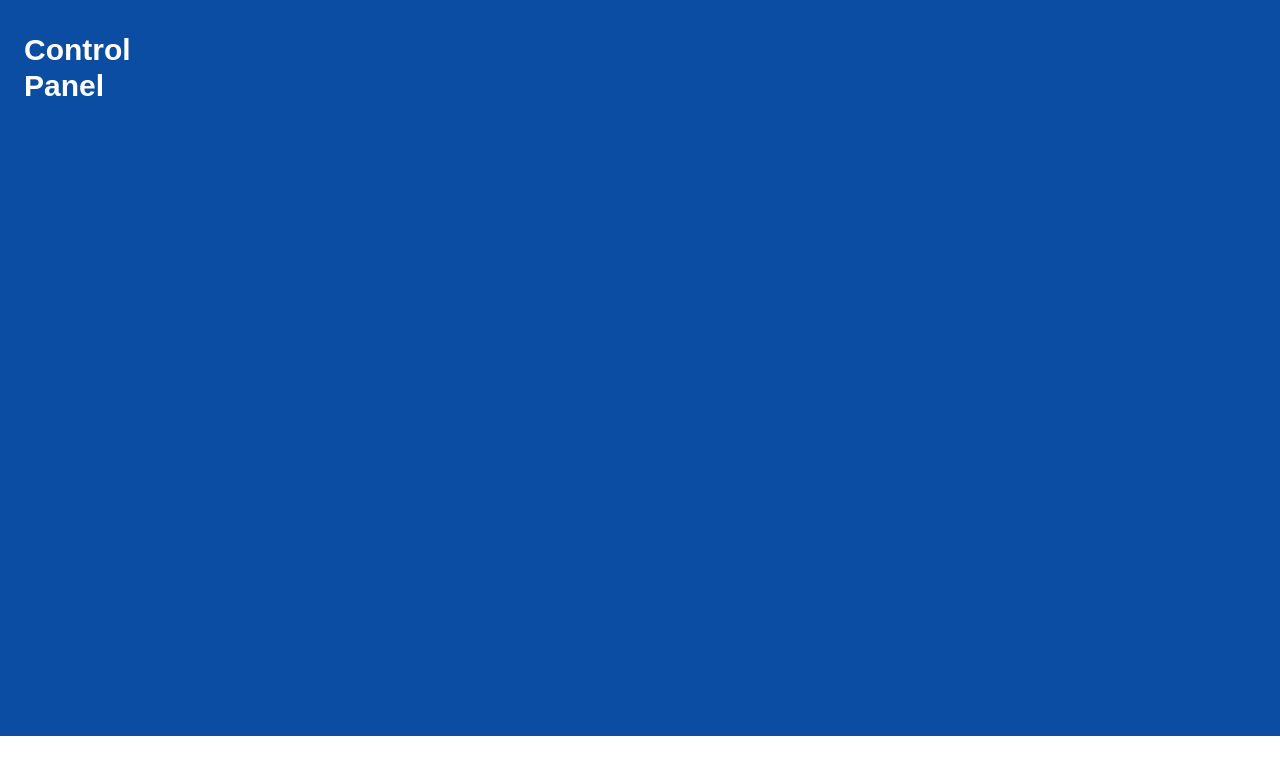
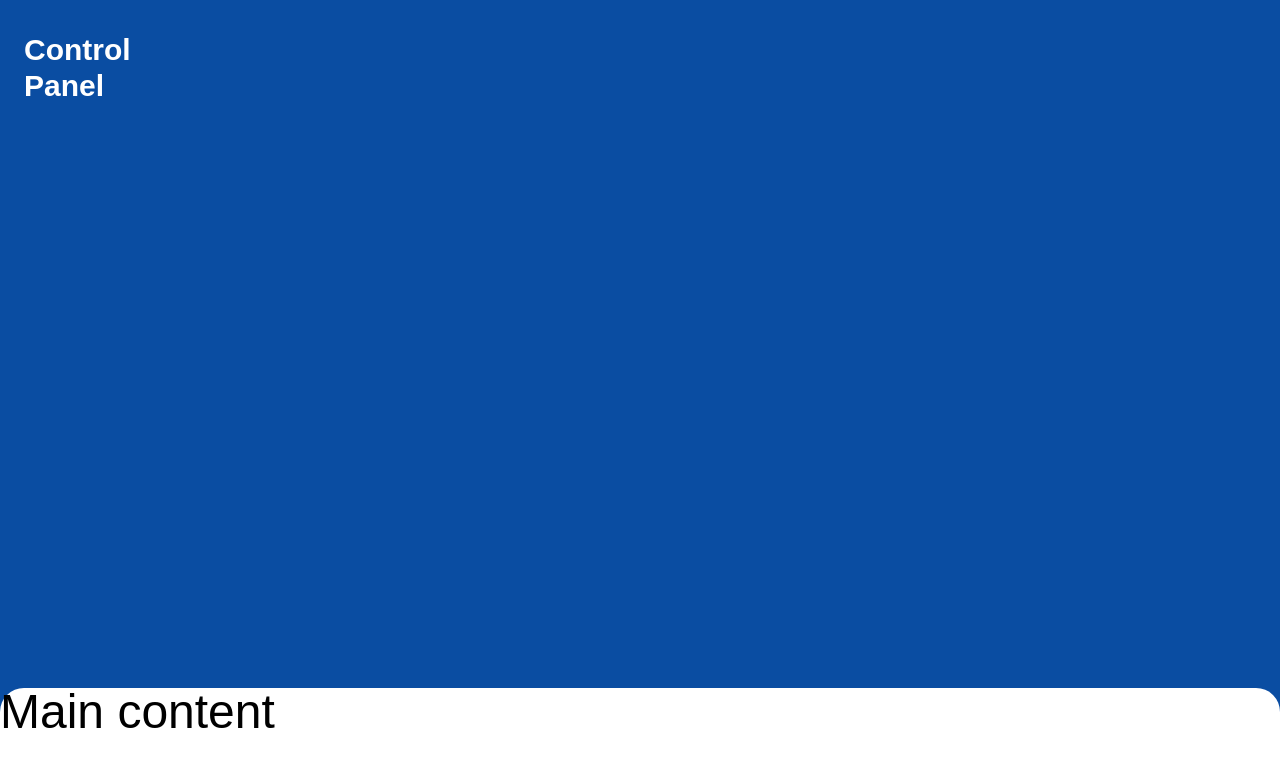
Before and after one commit to rts-cmk-wu06/smartlight-ui-TomBroager, a React (Create React App) app: page / in a window 1280 px wide. Shown: the top 774 px of the page. Built offline with nearby package versions, Linux system fonts and the light colour scheme.

Commit message:
add component

```diff
--- a/src/App.js
+++ b/src/App.js
@@ -1,13 +1,17 @@
 import Heading from "./Components/Heading";
 import Footer from "./Templates/Footer";
+import MainContent from "./Templates/MainContent";
 
 function App() {
   return (
     <div className="App h-screen flex flex-col justify-between bg-themeColorOne">
       <div className="px-6 pt-8">
-       <Heading />
+        <Heading />
       </div>
-      <Footer />
+      <div>
+        <MainContent />
+        <Footer />
+      </div>
     </div>
   );
 }
```
